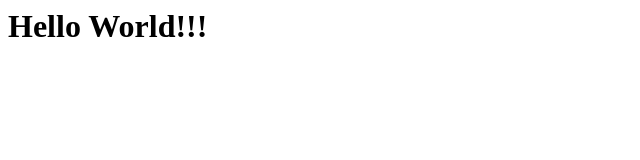
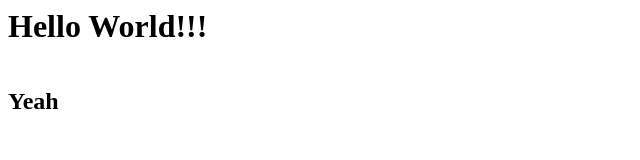
Before and after one commit to Kinkon910606/class_university, a plain HTML site: page index.html in a window 1280 px wide. Shown: the full height of the page, 0-640 px from the left. Drawn offline with Linux system fonts and the light colour scheme.

Commit message:
新增YEAH

```diff
--- a/index.html
+++ b/index.html
@@ -1,2 +1,3 @@
 <h1>Hello World!!!<h1>
 <img scr="R.png">
+<h2>Yeah<h2>
```
